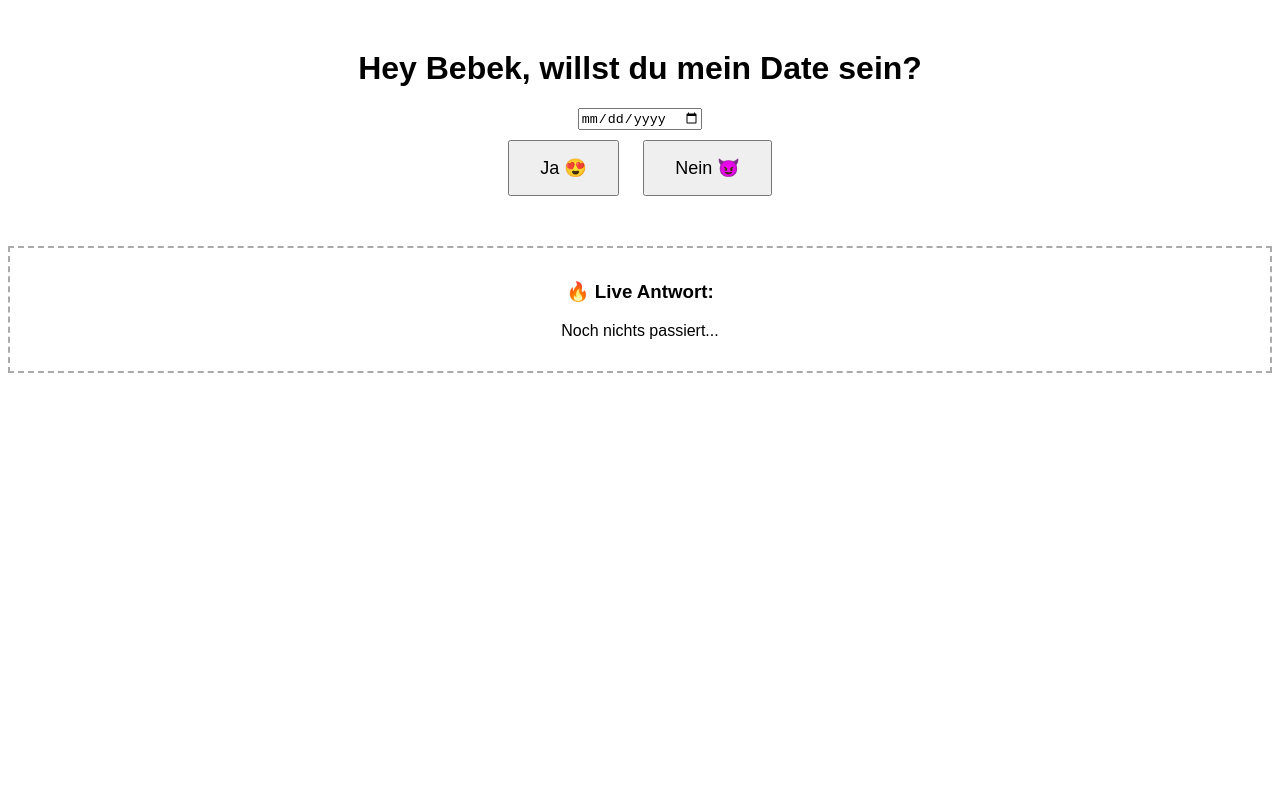
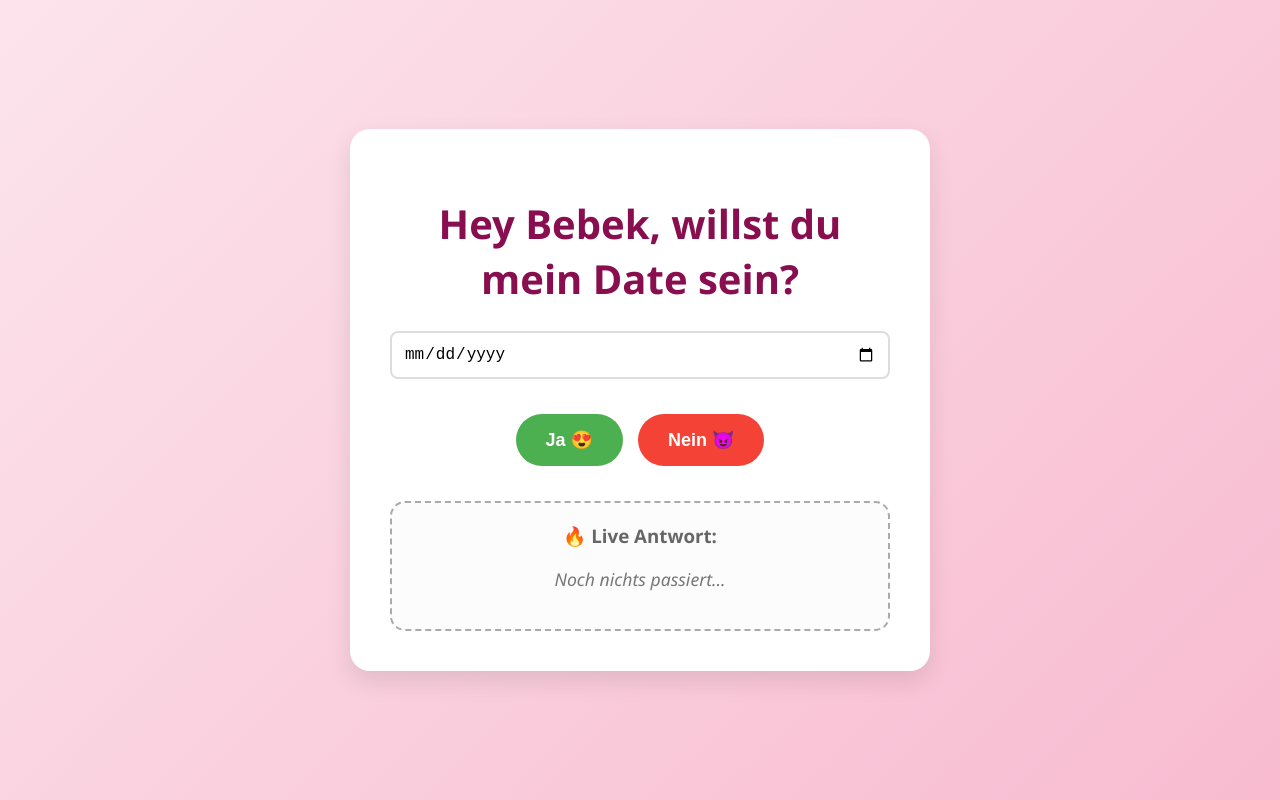
Before and after one commit to AliPopal/data-app, a website: page public/index.html in a window 1280 px wide. Drawn offline with nearby package versions, Linux system fonts and the light colour scheme; no server answers.

Commit message:
Frontend Anpassung

```diff
--- a/public/index.html
+++ b/public/index.html
@@ -2,62 +2,196 @@
 <html lang="de">
 <head>
 <meta charset="UTF-8">
+<meta name="viewport" content="width=device-width, initial-scale=1.0">
 <title>Date App 😏</title>
 
 <style>
+/* Modernes Design */
 body {
+    font-family: 'Segoe UI', Tahoma, Geneva, Verdana, sans-serif;
+    margin: 0;
+    padding: 0;
+    display: flex;
+    justify-content: center;
+    align-items: center;
+    min-height: 100vh;
+    background: linear-gradient(135deg, #fce4ec, #f8bbd0); /* Weicher Rosa-Farbverlauf */
+    color: #333;
+    overflow: hidden; /* Beibehaltung für den weglaufenden Button */
+}
+
+.container {
+    background: #fff;
+    padding: 40px;
+    border-radius: 20px;
+    box-shadow: 0 10px 25px rgba(0,0,0,0.1);
     text-align: center;
-    font-family: Arial;
-    margin-top: 50px;
-    overflow: hidden;
+    max-width: 500px;
+    width: 90%;
+    z-index: 10; /* Damit der Container über den Hintergrund-GIFs bleibt */
+}
+
+h1 {
+    color: #880e4f;
+    margin-bottom: 25px;
+    font-size: 2.5rem;
+}
+
+input[type="date"] {
+    padding: 12px;
+    font-size: 16px;
+    border: 2px solid #ddd;
+    border-radius: 8px;
+    margin-bottom: 25px;
+    width: 100%;
+    box-sizing: border-box;
+}
+
+input[type="date"]:focus {
+    outline: none;
+    border-color: #880e4f;
+}
+
+.btn-group {
+    display: flex;
+    justify-content: center;
+    gap: 15px;
+    margin-top: 10px;
+    flex-wrap: wrap; /* Damit Buttons auf kleinen Bildschirmen umbrechen */
 }
 
 button {
     padding: 15px 30px;
     font-size: 18px;
-    margin: 10px;
+    border: none;
+    border-radius: 30px;
+    cursor: pointer;
+    transition: transform 0.2s, box-shadow 0.2s;
+    font-weight: bold;
+}
+
+button:active {
+    transform: translateY(2px);
+}
+
+#yesBtn {
+    background-color: #4caf50; /* Grün */
+    color: white;
+}
+
+#yesBtn:hover {
+    box-shadow: 0 5px 15px rgba(76, 175, 80, 0.4);
 }
 
 #noBtn {
-    position: relative;
+    background-color: #f44336; /* Rot */
+    color: white;
+    /* transition: left 0.1s ease, top 0.1s ease; // sanfteres weglaufen? optional */
 }
 
+#noBtn:hover {
+    box-shadow: 0 5px 15px rgba(244, 67, 54, 0.4);
+}
+
+#result {
+    margin-top: 25px;
+    font-size: 1.2rem;
+    font-weight: bold;
+    color: #444;
+}
+
+#cat {
+    width: 100%;
+    max-width: 300px;
+    border-radius: 15px;
+    margin-top: 20px;
+    display: none; /* Am Anfang versteckt */
+    box-shadow: 0 5px 15px rgba(0,0,0,0.1);
+}
+
+#liveBox {
+    margin-top: 35px;
+    padding: 20px;
+    border: 2px dashed #aaa;
+    border-radius: 15px;
+    background-color: #fcfcfc;
+}
+
+#liveBox h3 {
+    margin-top: 0;
+    color: #666;
+}
+
+#liveText {
+    font-size: 1.1rem;
+    font-style: italic;
+    color: #777;
+}
+
+/* Konfetti-Animation */
 .confetti {
     position: fixed;
     width: 10px;
     height: 10px;
     top: -10px;
     animation: fall linear forwards;
+    z-index: 20;
 }
 
 @keyframes fall {
     to { transform: translateY(100vh); }
 }
 
-#liveBox {
-    margin-top: 40px;
-    padding: 15px;
-    border: 2px dashed #aaa;
+/* Hintergrund-GIFs (am Anfang versteckt) */
+.cat-background {
+    position: fixed;
+    width: 200px; /* Oder kleiner, je nach Geschmack */
+    height: 200px;
+    opacity: 0.1; /* Sehr transparent, damit es nicht zu sehr ablenkt */
+    display: none;
+    z-index: 1; /* Hinter dem Container */
 }
+
+/* Positionen für die Hintergrund-GIFs */
+#bg-cat-1 { top: 5%; left: 5%; }
+#bg-cat-2 { top: 5%; right: 5%; }
+#bg-cat-3 { bottom: 5%; left: 5%; }
+#bg-cat-4 { bottom: 5%; right: 5%; }
+#bg-cat-5 { top: 50%; left: 10%; transform: translateY(-50%); }
+#bg-cat-6 { top: 50%; right: 10%; transform: translateY(-50%); }
+
 </style>
 </head>
 
 <body>
 
+    <!-- Hintergrund-GIFs -->
+    <img id="bg-cat-1" class="cat-background" src="https://media.giphy.com/media/VbnUv4iR1o2tNym8q7/giphy.gif" alt="Cat GIF">
+    <img id="bg-cat-2" class="cat-background" src="https://media.giphy.com/media/cfuL5gqFDreX89p8aD/giphy.gif" alt="Cat GIF">
+    <img id="bg-cat-3" class="cat-background" src="https://media.giphy.com/media/S6S7G3xHq1604N84P9/giphy.gif" alt="Cat GIF">
+    <img id="bg-cat-4" class="cat-background" src="https://media.giphy.com/media/GeimqsH0TLDt4tScGw/giphy.gif" alt="Cat GIF">
+    <img id="bg-cat-5" class="cat-background" src="https://media.giphy.com/media/13CoXDiaCcCgru/giphy.gif" alt="Cat GIF">
+    <img id="bg-cat-6" class="cat-background" src="https://media.giphy.com/media/W3M5952S77bN/giphy.gif" alt="Cat GIF">
+
+
+    <div class="container">
         <h1 id="title"></h1>
 
         <input type="date" id="date"><br>
 
+        <div class="btn-group">
             <button id="yesBtn">Ja 😍</button>
             <button id="noBtn">Nein 😈</button>
+        </div>
 
         <p id="result"></p>
 
-<img id="cat" width="200" style="display:none;">
+        <img id="cat" alt="Result Cat GIF">
 
         <div id="liveBox">
             <h3>🔥 Live Antwort:</h3>
             <p id="liveText">Noch nichts passiert...</p>
+        </div>
     </div>
 
 <script src="/socket.io/socket.io.js"></script>
@@ -75,6 +209,7 @@ const noBtn = document.getElementById("noBtn");
 const result = document.getElementById("result");
 const cat = document.getElementById("cat");
 const liveText = document.getElementById("liveText");
+const bgCats = document.querySelectorAll('.cat-background'); // Hintergrund-GIFs holen
 
 let attempts = 0;
 
@@ -97,8 +232,12 @@ yesBtn.onclick = async () => {
 
     result.innerHTML = data.message;
 
-    cat.src = "https://media.giphy.com/media/JIX9t2j0ZTN9S/giphy.gif";
+    // Neues, passendes "Happy" Katzen-GIF
+    cat.src = "https://media.giphy.com/media/KpxvJz3N6Nf8EpxTz5/giphy.gif";
     cat.style.display = "block";
+
+    // Hintergrund-GIFs anzeigen
+    bgCats.forEach(cat => cat.style.display = 'block');
 
     megaConfetti();
 };
```
Lines whose indentation alone changed are shown as unchanged.
